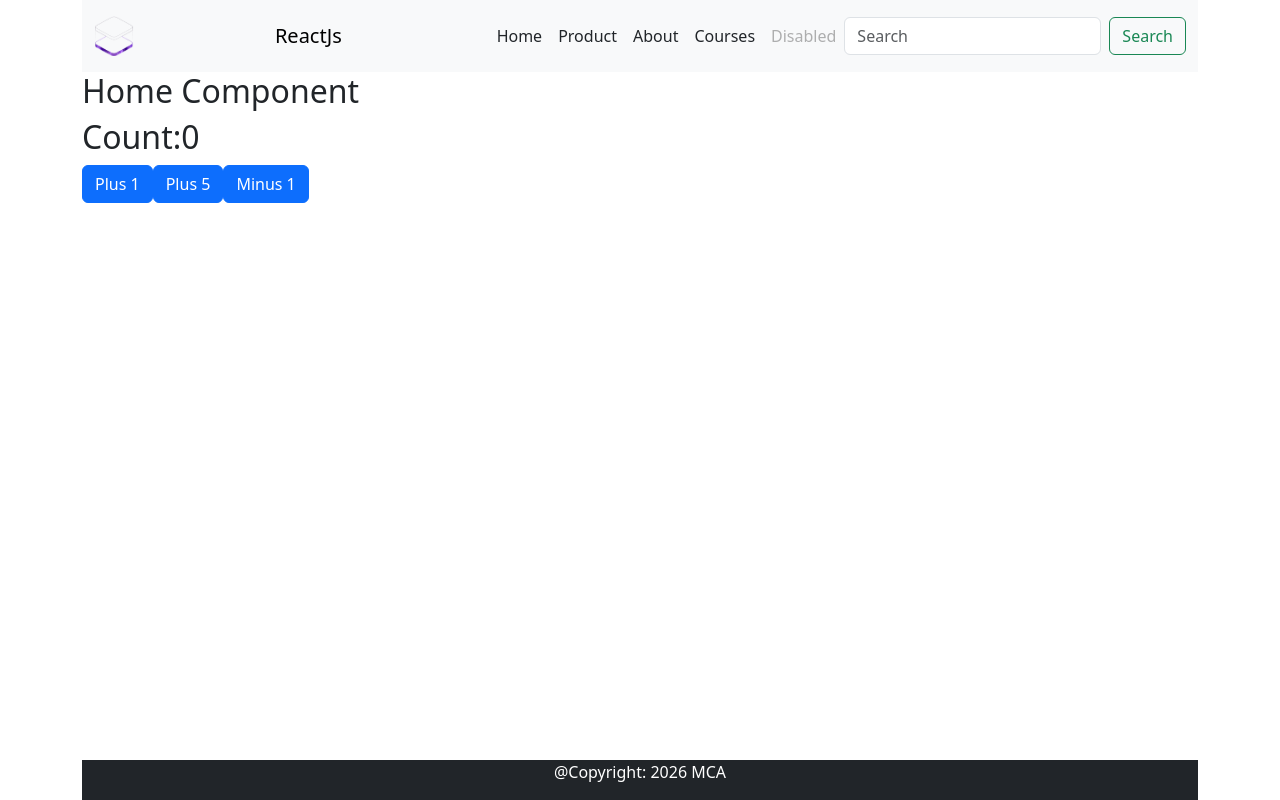
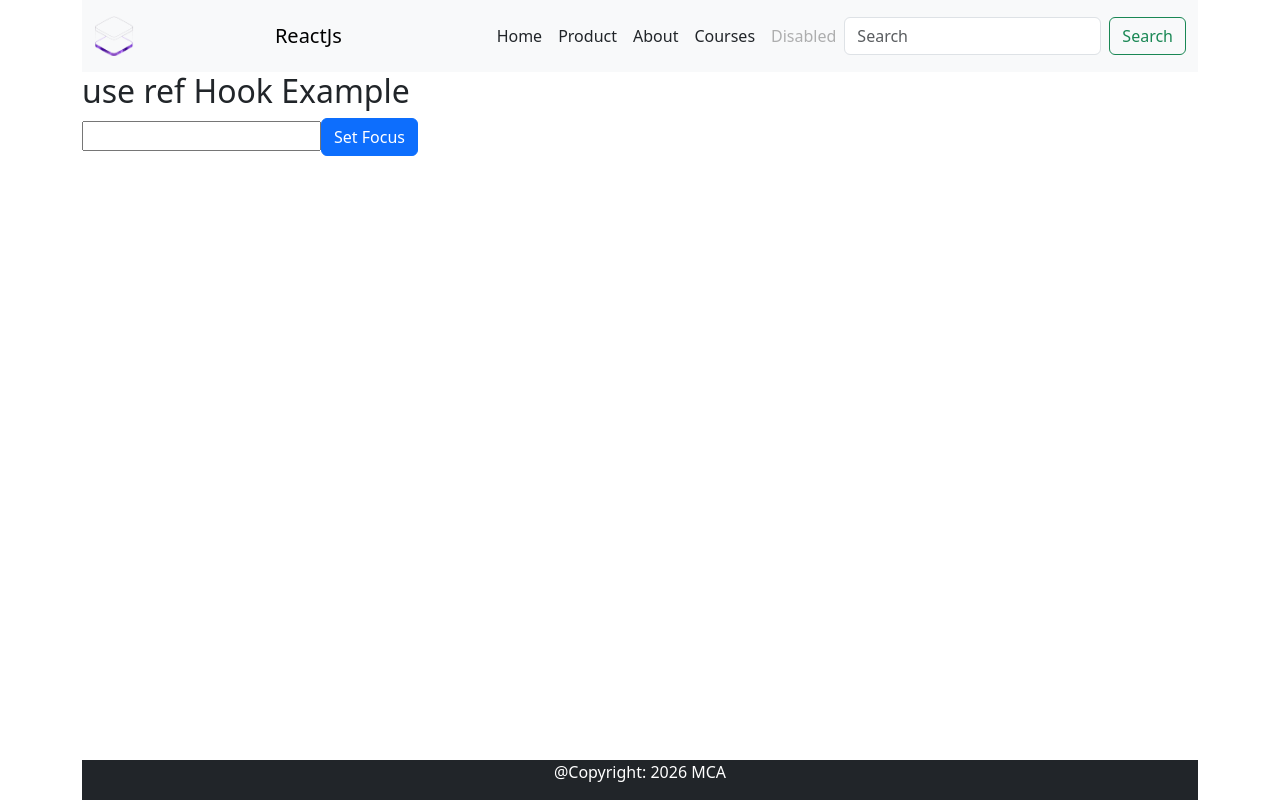
Before and after one commit to Tanya-26/ReactJS, a React (Vite) app: page / in a window 1280 px wide. Built offline with nearby package versions, Linux system fonts and the light colour scheme.

Commit message:
useCallback

```diff
--- a/src/components/Home.jsx
+++ b/src/components/Home.jsx
@@ -1,37 +1,26 @@
-import { useReducer } from "react";
+import { useRef } from 'react';
 
 const Home = () => {
-  const initialState = {
-    count: 0,
-  };
-  const reduce = (state, action) => {
-    switch (action) {
-      case "plus1":
-        return { ...state, count: state.count + 1 };
-      case "plus5":
-        return { ...state, count: state.count + 5 };
-      case "minus1":
-        return { ...state, count: state.count - 1 };
-      default:
-        return state;
-    }
-  };
-  const [state, dispatch] = useReducer(reduce, initialState);
+  const info = useRef();
+  const btn = useRef(); // Define the ref for the button
+
+  const onFocus = (e) => {
+    e.preventDefault();
+    info.current.focus();
+    btn.current.style.backgroundColor = "Green"; // Now btn is defined and can be modified
+  }
+
   return (
-    <div style={{ height: "80vh" }}>
-      <h2>Home Component</h2>
-      <h2>Count:{state.count} </h2>
-      <button className="btn btn-primary" onClick={() => dispatch("plus1")}>
-        Plus 1
-      </button>
-      <button className="btn btn-primary" onClick={() => dispatch("plus5")}>
-        Plus 5
-      </button>
-      <button className="btn btn-primary" onClick={() => dispatch("minus1")}>
-        Minus 1
-      </button>
+    <div style={{height: "80vh"}}>
+      <h2>use ref Hook Example</h2>
+      <form action="">
+        <input type="text" ref={info}/>
+        <button ref={btn} className='btn btn-primary' onClick={onFocus}>
+          Set Focus
+        </button>
+      </form>
     </div>
-  );
-};
+  )
+}
 
 export default Home;
```
Also changed, not shown: src/components/MyButton.jsx (added, +14 -0 lines), src/components/UseCallbackEx.jsx (added, +25 -0 lines), src/components/UseMemoEx.jsx (added, +30 -0 lines), src/components/UseReducerEx.jsx (added, +37 -0 lines), 1 other file (tests, documents, lock files or other folders).
